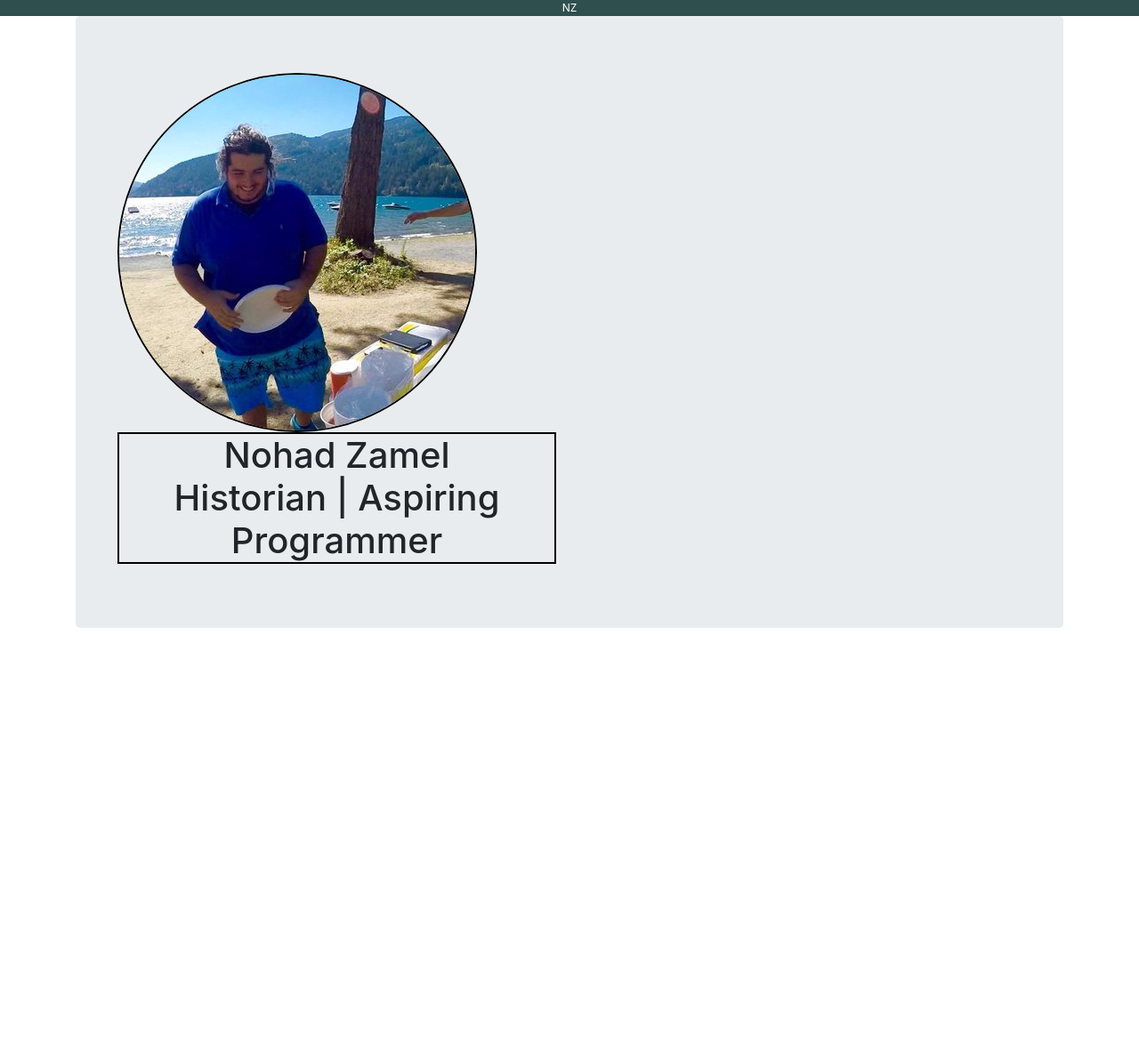
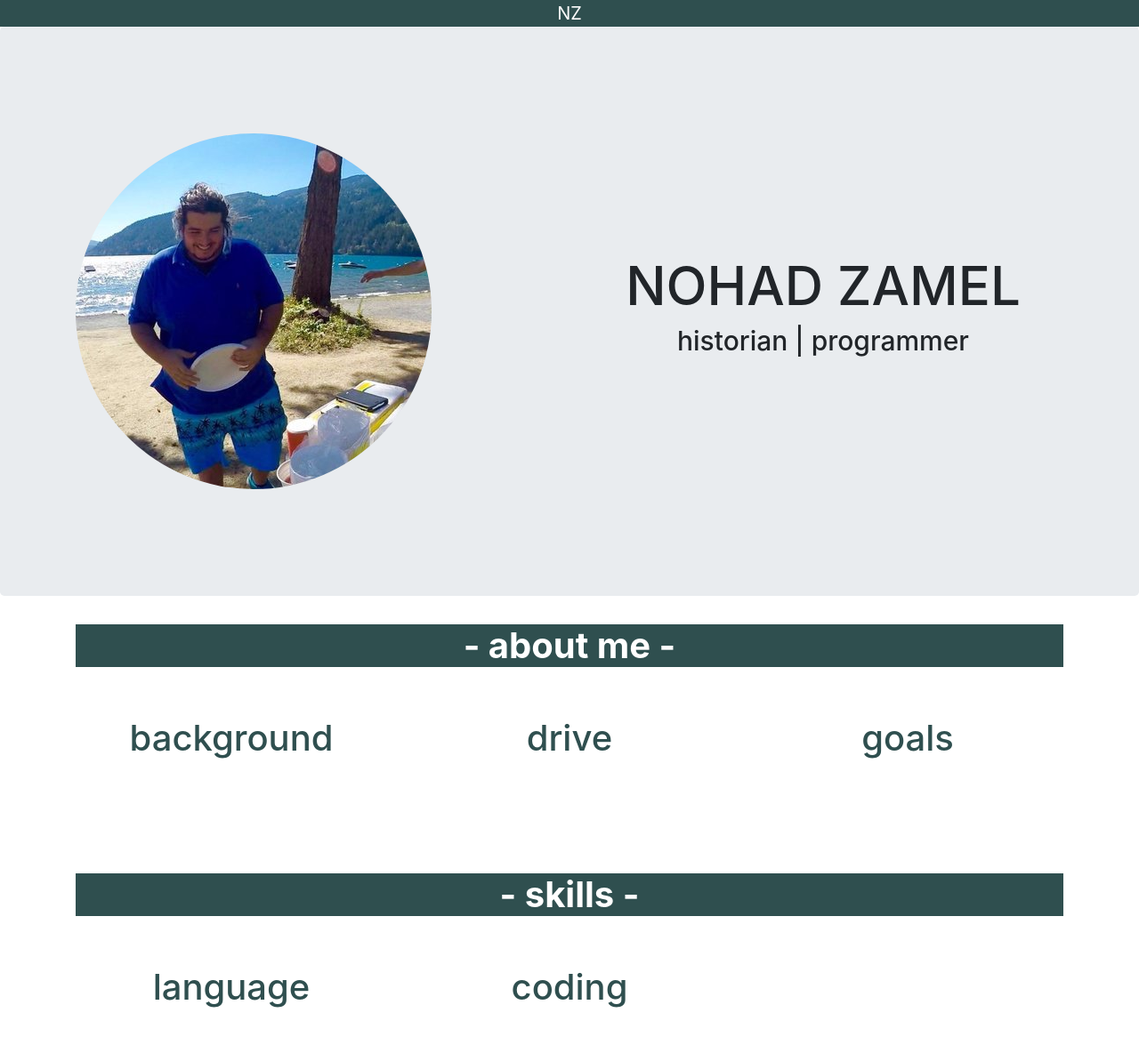
Before and after one commit to nohad94/mywebsite, a plain HTML site: page index.html in a window 1280 px wide. Shown: the whole page at 89% size. Before the commit the page ends 800 px from the top, so only its background shows below. Drawn offline with nearby package versions, Linux system fonts and the light colour scheme.

Commit message:
new design

```diff
--- a/css/style.css
+++ b/css/style.css
@@ -2,16 +2,102 @@
     background-color: darkslategray;
     color: white;
     font-weight: normal;
-    font-size: 12px;
+    font-size: 20px;
+    text-align: center;
+    width: 100%;
+}
+
+a:link{
+    color: darkslategray;
+}
+
+.profile-pic{
+    align-content: center;
+    border-radius: 50%;
+    padding: 0%;
+    margin: 0%;
+}
+
+.my-name{
+    padding-top: 25%;
+    text-align: center;
+    font-size: 60px;
+}
+
+.my-occupation{
+
+    text-align: center;
+    font-size: 30px;
+}
+
+.vertical-center {
+    min-height: 80%;
+    min-height: 80vh;
+
+    display: flex;
+    align-items: center;
+  }
+
+.about-me{
+    text-align: center;
+    background-color: darkslategray;
+    color:white;
+    font-weight: bold;
+}
+
+.background{
     text-align: center;
 }
 
-.profile-pic{
-    border-radius: 50%;
-    border: 2px black solid;
+.drive{
+    text-align: center;
 }
 
-.my-name{
-    border: 2px black solid;
+.goals{
     text-align: center;
 }
+
+.skills{
+    text-align: center;
+    background-color: darkslategray;
+    color:white;
+    font-weight: bold;
+}
+
+.language{
+    text-align: center;
+}
+
+.coding{
+    text-align: center;
+}
+
+#backgroundcontent {
+    padding: 10%;
+    list-style: none;
+    border-top: none;
+}
+
+#drivecontent{
+    padding: 10%;
+    list-style: none;
+    border-top: none;
+}
+
+#goalscontent{
+    padding: 10%;
+    list-style: none;
+    border-top: none;
+}
+
+#languagecontent{
+    padding: 10%;
+    list-style: none;
+    border-top: none;
+}
+
+#codingcontent{
+    padding: 10%;
+    list-style: none;
+    border-top: none;
+}
--- a/index.html
+++ b/index.html
@@ -15,25 +15,99 @@
     </head>
 
     <body>
+        <div class="jumbotron vertical-center">
+            <div class="container">
+                <div class="row">
+                    <div class="col-lg-6 col-md-12 col-sm-12 col-xs-12">
+                        <img class="profile-pic" src="image/picture.jpg" alt="My picture"?>
+                    </div>
+
+                    <div class="col-lg-6 col-md-12 col-sm-12 col-xs-12">
+                        <h1 class="my-name">NOHAD ZAMEL</h1>
+                        <h1 class="my-occupation">historian | programmer </h1>
+                    </div>
+                </div>
+            </div>
+        </div>
+
         <div class="container">
             <div class="row">
-
                 <div class="col-lg-12 col-md-12 col-sm-12 col-xs-12">
-                    <div class="jumbotron">
-
-                        <div class="col-lg-6 col-md-6 col-sm-6 col-xs-12">
-                            <img class="profile-pic" src="image/picture.jpg" alt="My picture"?>
-                        </div>
-
-                        <div class="col-lg-6 col-md-6 col-sm-6 col-xs-12">
-                            <h1 class="my-name">Nohad Zamel <br> Historian | Aspiring Programmer </h1>
-                        </div>
-
-                    </div>
+                    <h1 class="about-me">- about me -</h1>
                 </div>
-
             </div>
         </div>
+
+        <br>
+        <br>
+
+        <div class="container">
+            <div class="row">
+                <div class="col-lg-4 col-md-4 col-sm-6 col-xs-12">
+                    <h1 class="background"><a href="#backgroundcontent" data-toggle="collapse">background</a></h1>
+                    <br>
+                    <p id="backgroundcontent" class="collapse in">
+                        Coming to Canada as an international student has given me the privelege of gaining perspective on many different cultural backgrounds. It has offered me a unique learning experience, teaching me respect for the varying cultural norms and beliefs that encompass our world.
+                    </p>
+                </div>
+                <div class="col-lg-4 col-md-4 col-sm-6 col-xs-12">
+                    <h1 class="drive"><a href="#drivecontent" data-toggle="collapse">drive</a></h1>
+                    <br>
+                    <p id="drivecontent" class="collapse in">
+                        As a historian I am deeply passionate about studying the idea of the continuity of military advancements in technology and stategy of various civilizations across the world. As well as establishing the reasoning behind the various steps that these civilizations took in their journey of advancement.
+                    </p>
+                </div>
+                <div class="col-lg-4 col-md-4 col-sm-12 col-xs-12">
+                    <h1 class="goals"><a href="#goalscontent" data-toggle="collapse">goals</a></h1>
+                    <br>
+                    <p id="goalscontent" class="collapse in">
+                        Matched only by my love for history, my love for video games has inspired me to work towards the creation of a game that strives to connect people from around the world and teach them the histories of some of the many great civilizations, while offering them an experience they have never had. To create a game that leaves a once in a life time impression on the future generation, to get them excited about history is my ultimate goal.
+                    </p>
+                </div>
+            </div>
+        </div>
+
+        <br>
+        <br>
+        <br>
+        <br>
+
+        <div class="container">
+            <div class="row">
+                <div class="col-lg-12 col-md-12 col-sm-12 col-xs-12">
+                    <h1 class="skills">- skills -</h1>
+                </div>
+            </div>
+        </div>
+
+        <br>
+        <br>
+
+        <div class="container">
+            <div class="row">
+                <div class="col-lg-4 col-md-4 col-sm-6 col-xs-12">
+                    <h1 class="language"><a href="#languagecontent" data-toggle="collapse">language</a></h1>
+                    <br>
+                    <ul id="languagecontent" class="collapse in">
+                        <li>Arabic (Speaking, Reading and Writing)</li>
+                        <br>
+                        <li>English (Speaking, Reading and Writing)</li>
+                    </ul>
+                </div>
+                <div class="col-lg-4 col-md-4 col-sm-6 col-xs-12">
+                    <h1 class="coding"><a href="#codingcontent" data-toggle="collapse">coding</a></h1>
+                    <br>
+                    <ul id="codingcontent" class="collapse in">
+                        <li>Python</li>
+                        <br>
+                        <li>HTML/CSS</li>
+                    </ul>
+                </div>
+            </div>
+
+
+
+
         <!-- Optional JavaScript-->
         <!-- jQuery first, then Popper.js, then Bootstrap JS-->
         <script src="https://code.jquery.com/jquery-3.3.1.slim.min.js" integrity="sha384-q8i/X+965DzO0rT7abK41JStQIAqVgRVzpbzo5smXKp4YfRvH+8abtTE1Pi6jizo" crossorigin="anonymous"></script>
```
Also changed, not shown: demo.html (deleted, +0 -58 lines).
